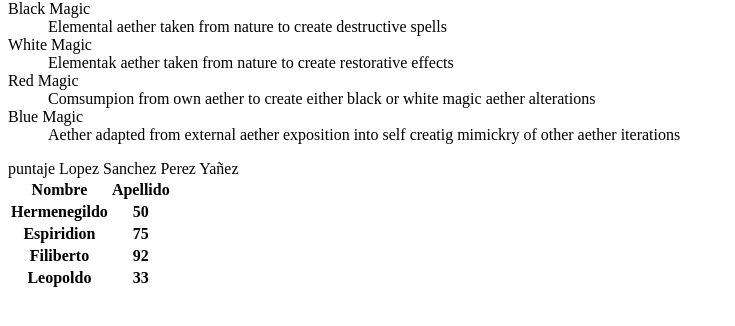
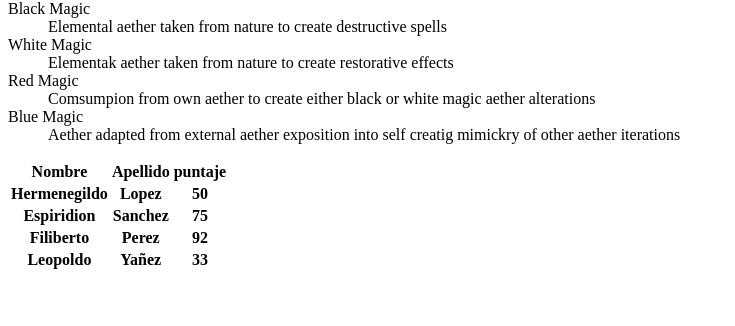
Before and after one commit to IngvarRagn/HTML, a plain HTML site: page index.html in a window 1280 px wide. Shown: the part 468-794 px from the top of the page, without its empty margins (0-735 px from the left). Drawn offline with Linux system fonts and the light colour scheme.

Commit message:
Update index.html

```diff
--- a/index.html
+++ b/index.html
@@ -35,11 +35,11 @@
   </dl>
 
   <table>
-    <tr><th> Nombre </th> <th> Apellido </th> puntaje </th></tr>
-  <tr><th> Hermenegildo </th> Lopez </th><th> 50 </th></tr>
-<tr><th> Espiridion </th> Sanchez </th><th> 75 </th></tr>
-<tr><th> Filiberto </th> Perez </th><th> 92 </th></tr>
-<tr><th> Leopoldo </th> Yañez </th><th> 33 </th></tr>
+    <tr><th> Nombre </th> <th> Apellido </th><th> puntaje </th></tr>
+  <tr><th> Hermenegildo </th> <th> Lopez </th><th> 50 </th></tr>
+<tr><th> Espiridion </th> <th> Sanchez </th><th> 75 </th></tr>
+<tr><th> Filiberto </th> <th> Perez </th><th> 92 </th></tr>
+<tr><th> Leopoldo </th> <th> Yañez </th><th> 33 </th></tr>
 </table>
   </body>
 </html>
```
